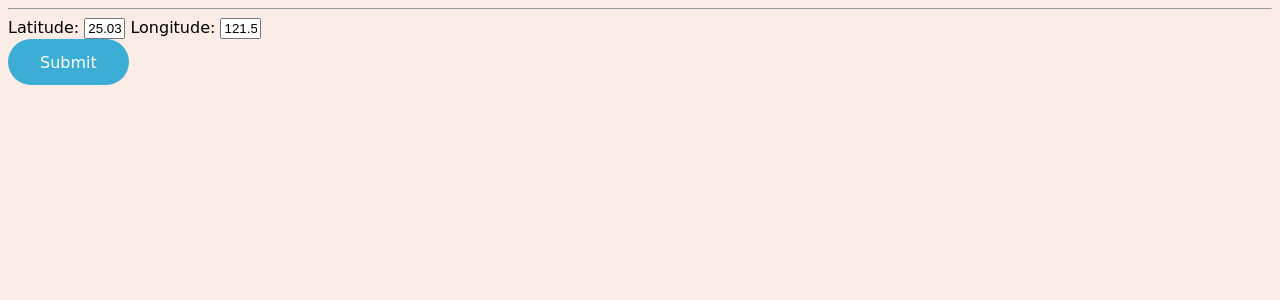
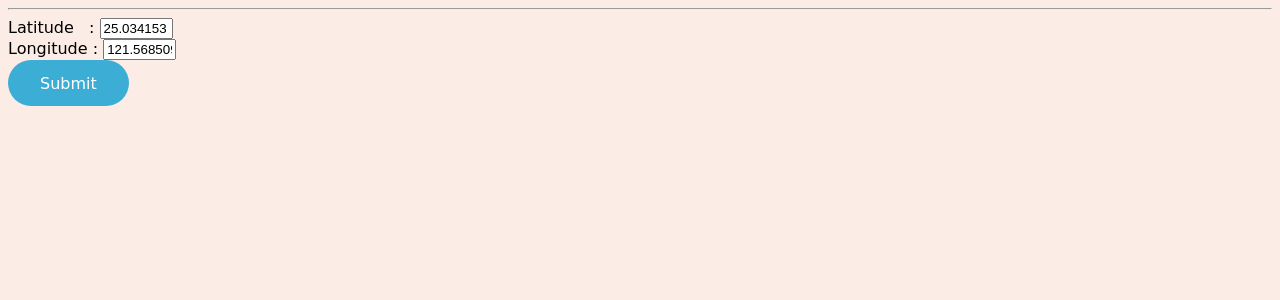
Before and after one commit to h9896/Challenge, a Django app: template mainsite/templates/index.html in a window 1280 px wide. Shown: the top 300 px of the page. Run offline with Django 3.2, Linux system fonts and the light colour scheme; the template is opened without the code that fills it, so the values that code supplies are empty.

Commit message:
Fix space in index
Fix space in index

```diff
--- a/mainsite/templates/index.html
+++ b/mainsite/templates/index.html
@@ -13,10 +13,12 @@
     <hr>
     <div class="container">
     <form action="" class="tabulation" >
-    Latitude:
-    <input type="text" name="lat" value="25.034153" size="2">
-    Longitude:
-    <input type="text" name="lng" value="121.568509" size="2">
+    Latitude&nbsp&nbsp&nbsp:
+    <input type="text" name="lat" value="25.034153" size="6">
+    <a><br></a>
+    Longitude&nbsp:
+    <input type="text" name="lng" value="121.568509" size="6">
+    <a><br></a>
     <input type="submit" value="Submit" class="button">
     </form>
     </div>
```
